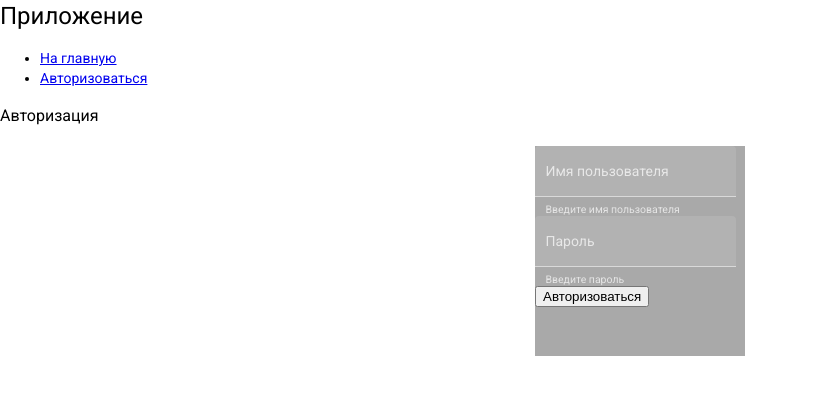
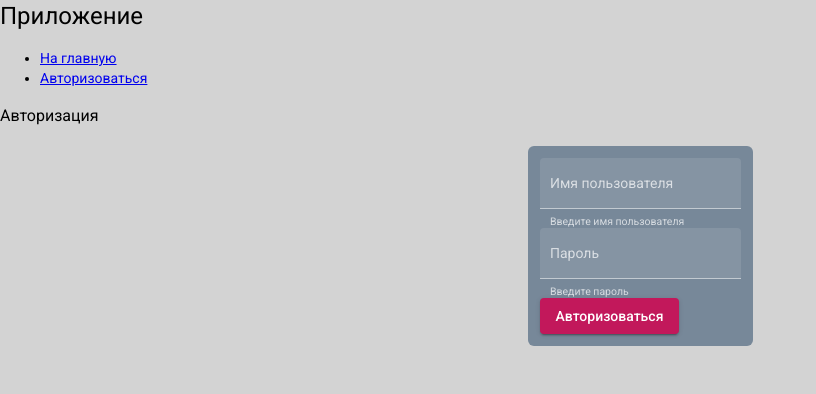
Before and after one commit to OkFrog97/Angular-it-universe-project, an Angular app in the folder pet-finder/: page /auth in a window 1280 px wide. Shown: the top 394 px of the page, without its empty margins (0-816 px from the left). Built offline with nearby package versions, Linux system fonts and the light colour scheme.

Commit message:
Добавил кнопку обработки клика и немного стилей.

```diff
--- a/pet-finder/src/app/pages/authorisation-page/authorisation-page.component.html
+++ b/pet-finder/src/app/pages/authorisation-page/authorisation-page.component.html
@@ -1,7 +1,7 @@
 <h3>Авторизация</h3>
 <div class="container">
   <div class="form">
-    <from [formGroup]="authorisationFrom">
+    <form [formGroup]="authorisationFrom">
       <div class="form__field">
         <mat-form-field appearance="fill">
           <mat-label>Имя пользователя</mat-label>
@@ -16,7 +16,9 @@
           <mat-hint>Введите пароль</mat-hint>
         </mat-form-field>
       </div>
-      <button (click)="OnCLickAuthorisation()">Авторизоваться</button>
-    </from>
+      <div class="form__submit">
+        <button mat-raised-button color="primary" (click)="OnCLickAuthorisation()">Авторизоваться</button>
+      </div>
+    </form>
   </div>
 </div>
--- a/pet-finder/src/app/pages/authorisation-page/authorisation-page.component.scss
+++ b/pet-finder/src/app/pages/authorisation-page/authorisation-page.component.scss
@@ -4,8 +4,8 @@
   justify-content: center;
   align-items: center;
   .form {
-    background: darkgray;
-    height: 210px;
-    width: 210px;
+    background: lightslategray;
+    border-radius: 6px;
+    padding: 12px;
   }
 }
--- a/pet-finder/src/app/pages/authorisation-page/authorisation-page.module.ts
+++ b/pet-finder/src/app/pages/authorisation-page/authorisation-page.module.ts
@@ -8,9 +8,20 @@ import {MatFormFieldModule} from "@angular/material/form-field";
 import {MatSliderModule} from '@angular/material/slider';
 import {MatInputModule} from '@angular/material/input';
 import {ReactiveFormsModule} from "@angular/forms";
+import {MatButtonModule} from '@angular/material/button';
+
 
 @NgModule({
-  imports: [CommonModule, AuthorisationFormModule, RegistrationFormModule, AuthorisationPageRoutingModule, MatFormFieldModule, MatSliderModule, MatInputModule, ReactiveFormsModule],
+  imports: [CommonModule,
+            AuthorisationFormModule,
+            RegistrationFormModule,
+            AuthorisationPageRoutingModule,
+            MatFormFieldModule,
+            MatSliderModule,
+            MatInputModule,
+            ReactiveFormsModule,
+            MatButtonModule],
+
   exports: [AuthorisationPageComponent],
   declarations: [AuthorisationPageComponent]
 })
--- a/pet-finder/src/styles.scss
+++ b/pet-finder/src/styles.scss
@@ -1,4 +1,4 @@
 /* You can add global styles to this file, and also import other style files */
 
 html, body { height: 100%; }
-body { margin: 0; font-family: Roboto, "Helvetica Neue", sans-serif; }
+body { margin: 0; font-family: Roboto, "Helvetica Neue", sans-serif;  background-color: lightgrey;}
```
